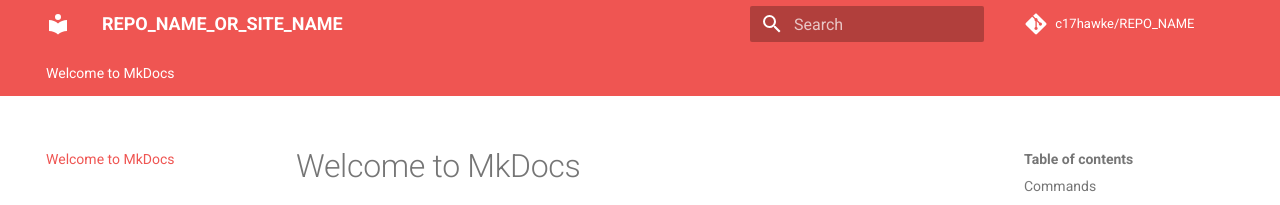
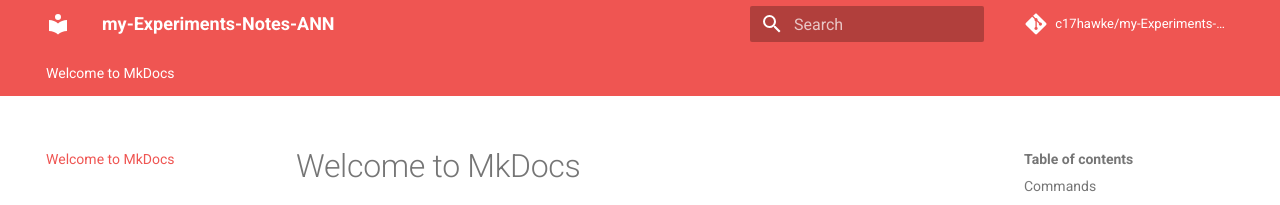
Before and after one commit to c17hawke/my-Experiments-Notes-ANN, an MkDocs documentation site: the page built from docs/index.md, in a window 1280 px wide. Shown: the top 205 px of the page. Built offline with MkDocs 1.6.1 and Material for MkDocs 9.7.7, drawn with Linux system fonts in a browser that asks for light colours; comment, search, counter and statistics services are not loaded.

Commit message:
initial commit

```diff
--- a/mkdocs.yml
+++ b/mkdocs.yml
@@ -1,13 +1,13 @@
 # Project information
-site_name: REPO_NAME_OR_SITE_NAME
+site_name: my-Experiments-Notes-ANN
 # site_url: https://github.com/c17hawke/covid-responder-lex-bot/
 site_author: Sunny Bhaveen Chandra
 site_description: >-
   DESCRIPTION
 
 # Repository
-repo_name: c17hawke/REPO_NAME
-repo_url: https://github.com/c17hawke/REPO_NAME
+repo_name: c17hawke/my-Experiments-Notes-ANN
+repo_url: https://github.com/c17hawke/my-Experiments-Notes-ANN
 
 # Configuration
 theme:
```
Also changed, not shown: README.md (+4 -5 lines).
